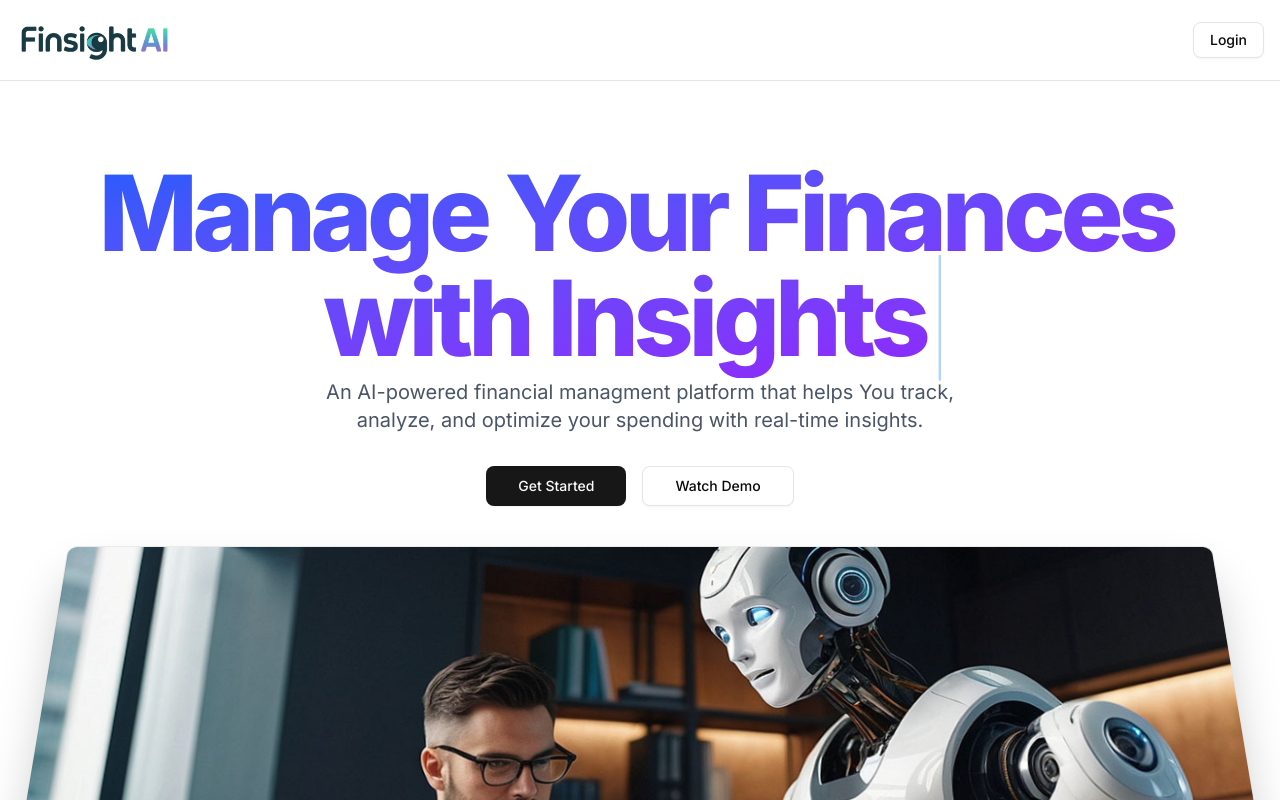
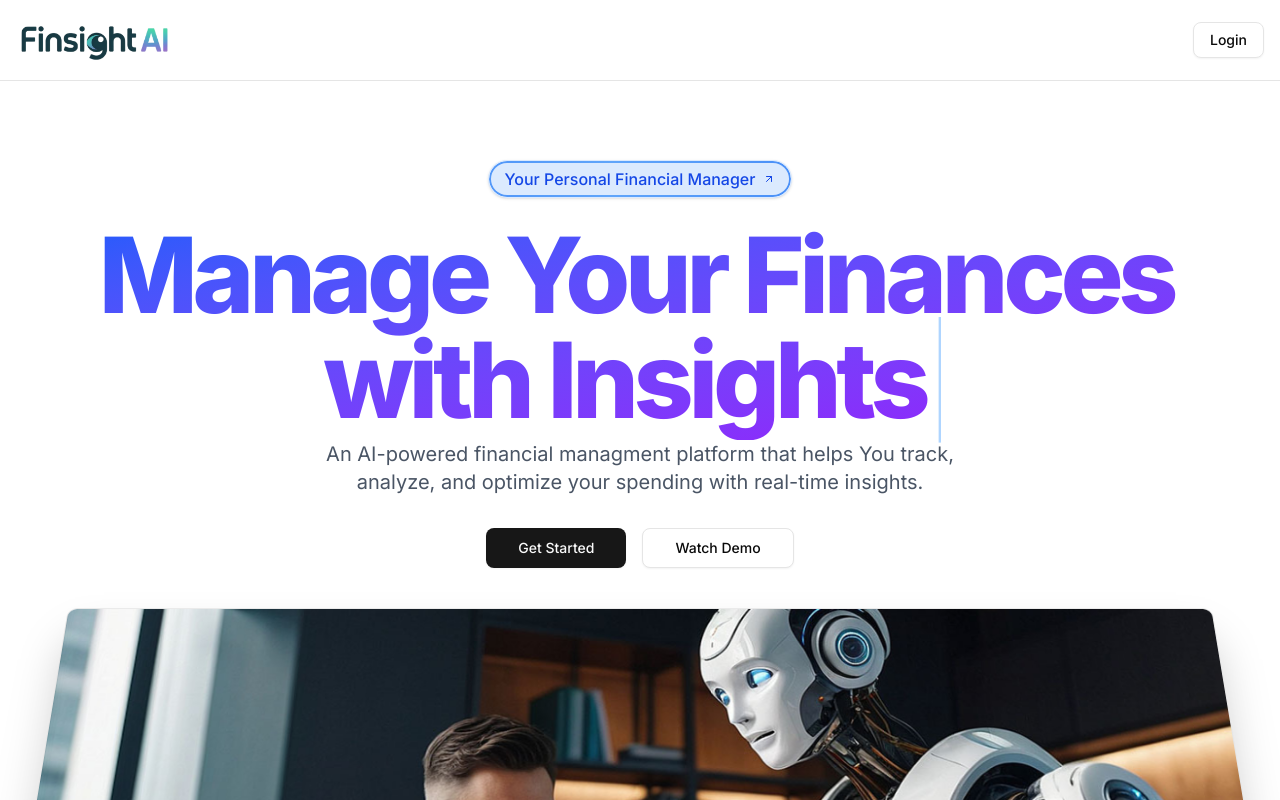
Before and after one commit to harrySentinel/ai-finance-platform, a Next.js app: page / in a window 1280 px wide. Shown: the top 800 px of the page. Built offline with nearby package versions, Linux system fonts and the light colour scheme; no server answers.

Commit message:
added a badge from shadcn ui above the  hero section

```diff
--- a/app/globals.css
+++ b/app/globals.css
@@ -174,3 +174,39 @@
   background-size: 200% 200%;
   animation: gradientMove 3s ease infinite;
 }
+
+.animated-badge {
+  position: relative;
+  z-index: 0;
+  overflow: hidden;
+}
+
+.animated-badge::before {
+  content: '';
+  position: absolute;
+  inset: 0;
+  padding: 2px;
+  background: linear-gradient(90deg, #60a5fa, #3b82f6, #60a5fa);
+  background-size: 200% 200%;
+  animation: borderShine 2s linear infinite;
+  border-radius: 9999px;
+  z-index: -1;
+  mask:
+    linear-gradient(#fff 0 0) content-box,
+    linear-gradient(#fff 0 0);
+  mask-composite: exclude;
+  -webkit-mask-composite: destination-out;
+}
+
+.animated-badge:hover {
+  box-shadow: 0 0 10px #3b82f6, 0 0 20px #3b82f6;
+}
+
+@keyframes borderShine {
+  0% {
+    background-position: 200% 0;
+  }
+  100% {
+    background-position: -200% 0;
+  }
+}
--- a/components/hero.jsx
+++ b/components/hero.jsx
@@ -5,6 +5,8 @@ import { Button } from './ui/button';
 import Image from 'next/image';
 import TypingAnimation from './typingAnimation';
 import { useEffect, useRef } from 'react';
+import { Badge } from './ui/badge';
+import { ArrowUpRight } from 'lucide-react';
 
 const HeroSection = () => {
 
@@ -31,6 +33,16 @@ const HeroSection = () => {
     return (
         <div className='pb-20 px-4'>
             <div className='container mx-auto text-center'>
+
+<Badge
+  variant="secondary"
+  className="animated-badge mb-6 text-sm md:text-base px-4 py-1.5 rounded-full border bg-blue-100 text-blue-700 gap-2 inline-flex items-center justify-center shadow-sm"
+>
+  Your Personal Financial Manager
+  <ArrowUpRight className="w-4 h-4" />
+</Badge>
+
+
                 <h1 className='text-5xl md:text-8xl lg:text-[105px] pb-6 gradient-title'>
                     Manage Your Finances <br /> with <TypingAnimation />
                 </h1>
```
